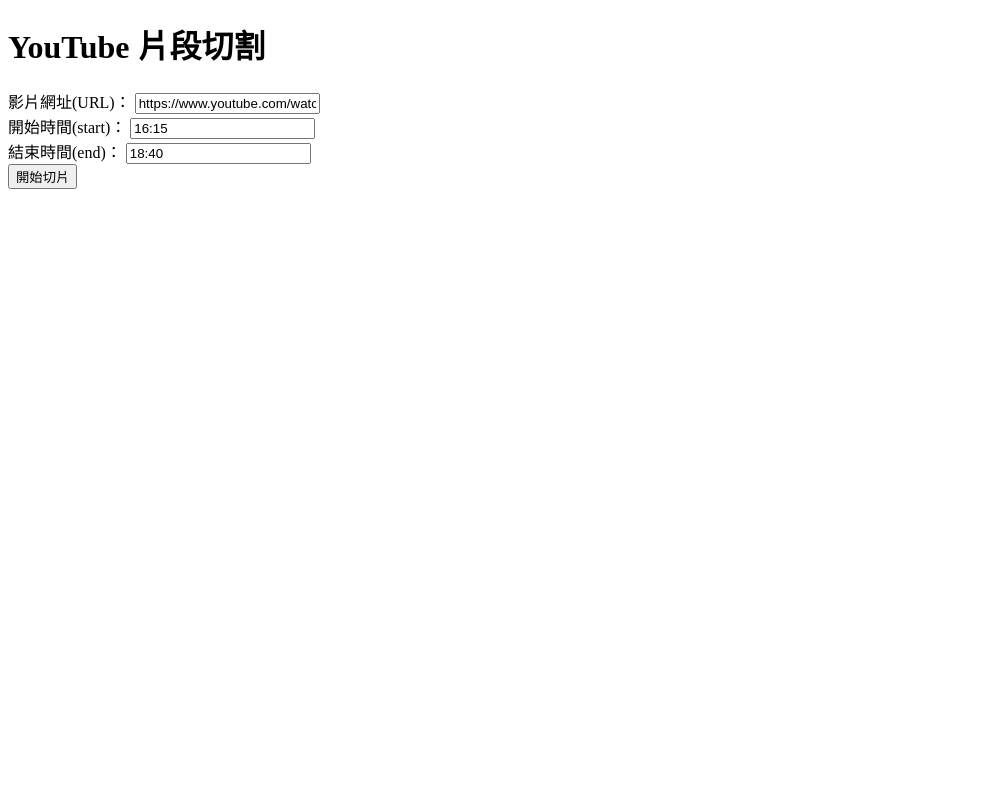
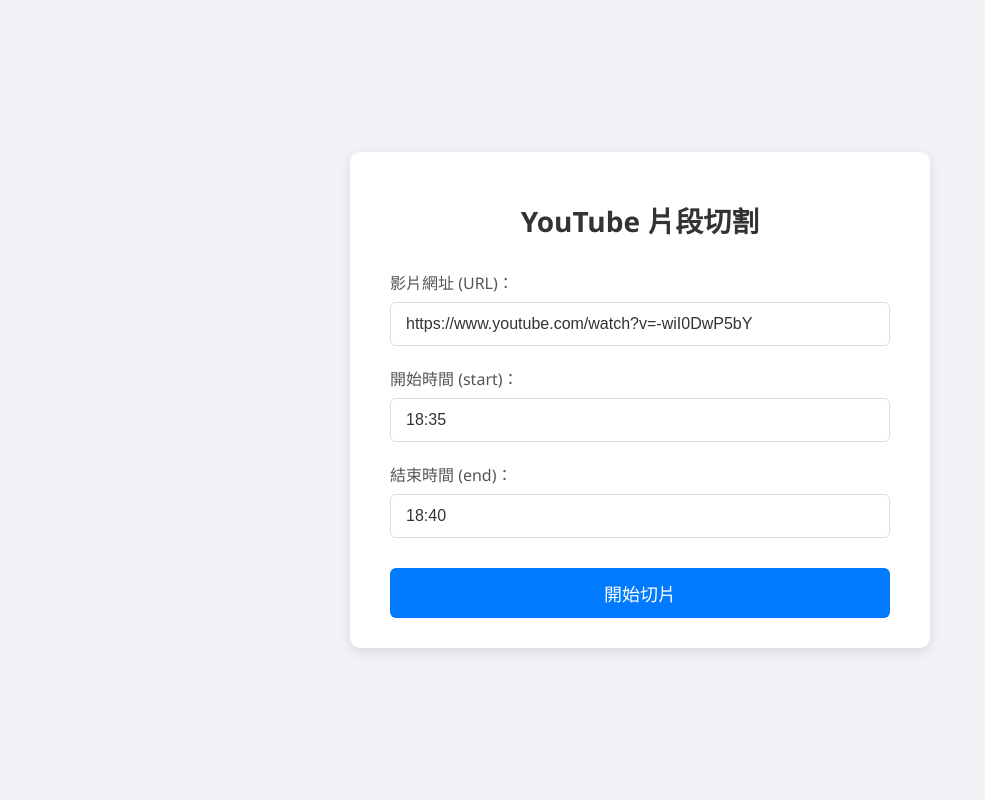
Before and after one commit to a94763075/ytdlp-clip-docker, a Flask app: page / in a window 1280 px wide. Shown: the whole page, without its empty margins (0-985 px from the left). Run offline with Flask 3, Linux system fonts and the light colour scheme.

Commit message:
📦 NEW: UI 優化

```diff
--- a/templates/index.html
+++ b/templates/index.html
@@ -2,21 +2,142 @@
 <html lang="zh-TW">
 <head>
   <meta charset="UTF-8">
+  <meta name="viewport" content="width=device-width, initial-scale=1.0">
   <title>YouTube 片段切割</title>
+  <style>
+    /* 全局樣式 */
+    body {
+      font-family: 'Segoe UI', Tahoma, Geneva, Verdana, sans-serif;
+      background-color: #f0f2f5;
+      display: flex;
+      justify-content: center;
+      align-items: center;
+      min-height: 100vh;
+      margin: 0;
+      padding: 20px;
+      box-sizing: border-box;
+    }
+
+    /* 表單容器 */
+    .form-container {
+      background-color: #ffffff;
+      padding: 30px 40px;
+      border-radius: 10px;
+      box-shadow: 0 4px 12px rgba(0, 0, 0, 0.1);
+      width: 100%;
+      max-width: 500px;
+    }
+
+    /* 標題 */
+    h1 {
+      color: #333;
+      text-align: center;
+      margin-bottom: 30px;
+      font-size: 28px;
+      font-weight: 600;
+    }
+
+    /* 表單組 */
+    .form-group {
+      margin-bottom: 20px;
+    }
+
+    /* 標籤 */
+    label {
+      display: block;
+      color: #555;
+      margin-bottom: 8px;
+      font-weight: 500;
+      font-size: 16px;
+    }
+
+    /* 輸入框 */
+    input[type="text"],
+    input[name="video_url"],
+    input[name="start_time"],
+    input[name="end_time"] {
+      width: 100%;
+      padding: 12px 15px;
+      border: 1px solid #ddd;
+      border-radius: 6px;
+      box-sizing: border-box; /* 確保 padding 和 border 不會增加元素的總寬度 */
+      font-size: 16px;
+      color: #333;
+      transition: border-color 0.3s ease, box-shadow 0.3s ease;
+    }
+
+    input[type="text"]:focus,
+    input[name="video_url"]:focus,
+    input[name="start_time"]:focus,
+    input[name="end_time"]:focus {
+      border-color: #007bff;
+      box-shadow: 0 0 0 0.2rem rgba(0, 123, 255, 0.25);
+      outline: none;
+    }
+
+    /* 提示文字 */
+    input::placeholder {
+      color: #999;
+    }
+
+    /* 按鈕 */
+    button[type="submit"] {
+      background-color: #007bff;
+      color: white;
+      padding: 12px 20px;
+      border: none;
+      border-radius: 6px;
+      cursor: pointer;
+      font-size: 18px;
+      font-weight: 500;
+      width: 100%;
+      transition: background-color 0.3s ease, transform 0.1s ease;
+      margin-top: 10px; /* 與最後一個輸入框的間距 */
+    }
+
+    button[type="submit"]:hover {
+      background-color: #0056b3;
+    }
+
+    button[type="submit"]:active {
+      transform: scale(0.98);
+    }
+
+    /* 響應式調整 */
+    @media (max-width: 600px) {
+      .form-container {
+        padding: 20px;
+      }
+      h1 {
+        font-size: 24px;
+      }
+      label, input, button {
+        font-size: 15px;
+      }
+      button[type="submit"] {
+        padding: 10px 15px;
+      }
+    }
+  </style>
 </head>
 <body>
-  <h1>YouTube 片段切割</h1>
-  <form method="post">
-    <label>影片網址(URL)：
-      <input name="video_url" required value="https://www.youtube.com/watch?v=-wiI0DwP5bY">
-    </label><br>
-    <label>開始時間(start)：
-      <input name="start_time" placeholder="MM:SS 或 HH:MM" required value="16:15">
-    </label><br>
-    <label>結束時間(end)：
-      <input name="end_time" placeholder="MM:SS 或 HH:MM" required value="18:40">
-    </label><br>
-    <button type="submit">開始切片</button>
-  </form>
+  <div class="form-container">
+    <h1>YouTube 片段切割</h1>
+    <form method="post">
+      <div class="form-group">
+        <label for="video_url">影片網址 (URL)：</label>
+        <input type="text" id="video_url" name="video_url" required value="https://www.youtube.com/watch?v=-wiI0DwP5bY">
+      </div>
+      <div class="form-group">
+        <label for="start_time">開始時間 (start)：</label>
+        <input type="text" id="start_time" name="start_time" placeholder="MM:SS 或 HH:MM:SS" required value="18:35">
+      </div>
+      <div class="form-group">
+        <label for="end_time">結束時間 (end)：</label>
+        <input type="text" id="end_time" name="end_time" placeholder="MM:SS 或 HH:MM:SS" required value="18:40">
+      </div>
+      <button type="submit">開始切片</button>
+    </form>
+  </div>
 </body>
 </html>
```
